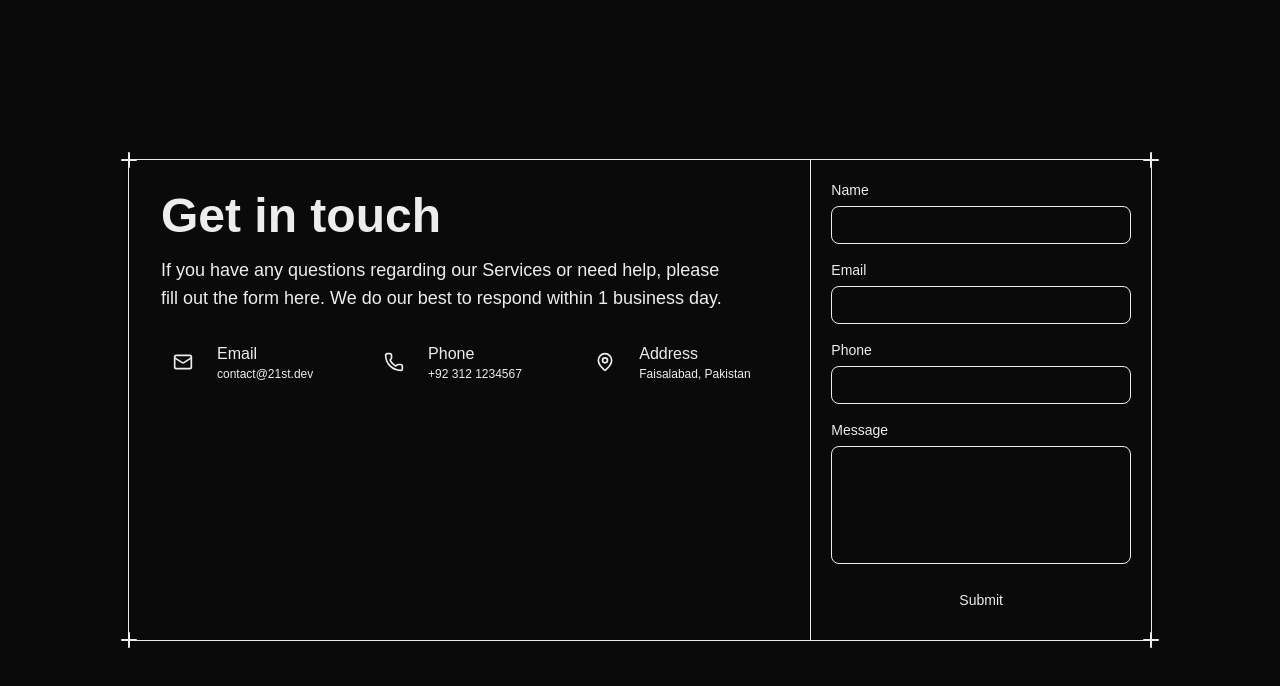
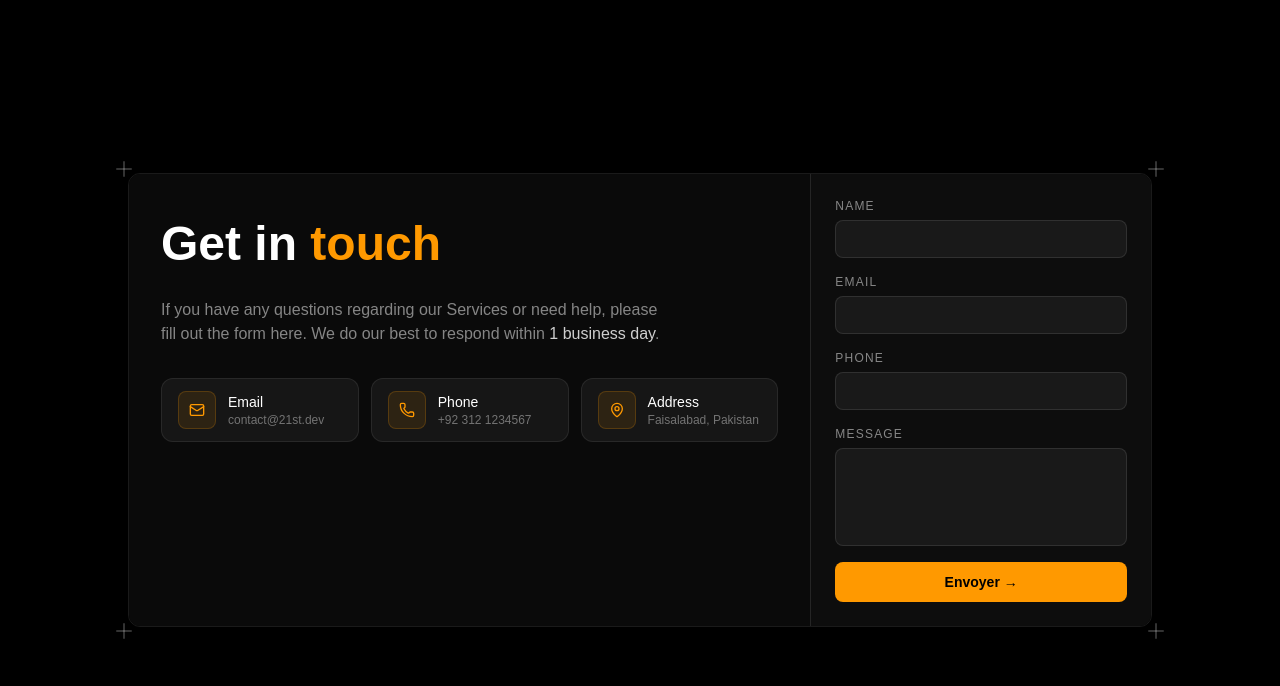
Before and after one commit to nxtex/nextjs-playground, a Next.js app: page /contact in a window 1280 px wide. Shown: the top 686 px of the page. Built offline with nearby package versions, Linux system fonts and the light colour scheme.

Commit message:
style: apply black/orange theme to contact page

```diff
--- a/app/contact/page.tsx
+++ b/app/contact/page.tsx
@@ -1,102 +1,94 @@
-import { ContactCard } from '@/components/ui/contact-card';
-import { Mail, Phone, MapPin } from 'lucide-react';
+import { Mail, Phone, MapPin, PlusIcon } from 'lucide-react';
 
 const contactInfo = [
-	{
-		icon: Mail,
-		label: 'Email',
-		value: 'contact@21st.dev',
-	},
-	{
-		icon: Phone,
-		label: 'Phone',
-		value: '+92 312 1234567',
-	},
-	{
-		icon: MapPin,
-		label: 'Address',
-		value: 'Faisalabad, Pakistan',
-	},
+	{ icon: Mail,    label: 'Email',   value: 'contact@21st.dev' },
+	{ icon: Phone,   label: 'Phone',   value: '+92 312 1234567' },
+	{ icon: MapPin,  label: 'Address', value: 'Faisalabad, Pakistan' },
 ];
 
 export default function ContactPage() {
 	return (
-		<main className="flex min-h-screen items-center justify-center bg-background px-6 py-16">
-			<div className="w-full max-w-5xl">
-				<ContactCard
-					title="Get in touch"
-					description="If you have any questions regarding our Services or need help, please fill out the form here. We do our best to respond within 1 business day."
-					contactInfo={contactInfo}
+		<main className="min-h-screen bg-black flex items-center justify-center px-6 py-16">
+			<div className="w-full max-w-5xl relative">
+
+				{/* Corner crosses */}
+				<PlusIcon className="absolute -top-4 -left-4 h-6 w-6 text-white/20" />
+				<PlusIcon className="absolute -top-4 -right-4 h-6 w-6 text-white/20" />
+				<PlusIcon className="absolute -bottom-4 -left-4 h-6 w-6 text-white/20" />
+				<PlusIcon className="absolute -bottom-4 -right-4 h-6 w-6 text-white/20" />
+
+				<div className="grid md:grid-cols-2 lg:grid-cols-3 border border-white/10 rounded-xl overflow-hidden shadow-2xl">
+
+					{/* Left — info */}
+					<div className="lg:col-span-2 bg-[#0a0a0a] px-8 py-10 space-y-6">
+						<h1 className="text-4xl md:text-5xl font-bold text-white leading-tight">
+							Get in{' '}
+							<span className="text-[#ff9900]">touch</span>
+						</h1>
+						<p className="text-white/50 text-sm md:text-base max-w-lg">
+							If you have any questions regarding our Services or need help,
+							please fill out the form here. We do our best to respond within{' '}
+							<span className="text-white/80">1 business day</span>.
+						</p>
+
+						<div className="grid grid-cols-1 sm:grid-cols-2 lg:grid-cols-3 gap-3 pt-2">
+							{contactInfo.map(({ icon: Icon, label, value }) => (
+								<div
+									key={label}
+									className="flex items-center gap-3 bg-white/5 border border-white/8 rounded-xl px-4 py-3"
 								>
+									<div className="p-2.5 rounded-lg bg-[#ff9900]/10 border border-[#ff9900]/20 flex-shrink-0">
+										<Icon className="h-4 w-4 text-[#ff9900]" />
+									</div>
+									<div>
+										<p className="text-white text-sm font-medium">{label}</p>
+										<p className="text-white/40 text-xs">{value}</p>
+									</div>
+								</div>
+							))}
+						</div>
+					</div>
+
+					{/* Right — form */}
+					<div className="bg-[#0d0d0d] border-t border-white/10 md:border-t-0 md:border-l border-white/10 p-6 flex items-center">
 						<form className="flex w-full flex-col gap-4">
-						<div className="flex flex-col gap-1.5">
-							<label
-								htmlFor="name"
-								className="text-sm font-medium"
-							>
-								Name
+
+							{[{ id: 'name', label: 'Name', type: 'text' }, { id: 'email', label: 'Email', type: 'email' }, { id: 'phone', label: 'Phone', type: 'tel' }].map(({ id, label, type }) => (
+								<div key={id} className="flex flex-col gap-1.5">
+									<label htmlFor={id} className="text-white/50 text-xs font-medium uppercase tracking-widest">
+										{label}
 									</label>
 									<input
-								id="name"
-								name="name"
-								type="text"
-								className="bg-background border border-border rounded-lg px-3 py-2 text-sm outline-none focus:ring-2 focus:ring-ring w-full"
+										id={id}
+										name={id}
+										type={type}
+										className="bg-white/5 border border-white/10 rounded-lg px-3 py-2 text-sm text-white placeholder-white/20 outline-none focus:border-[#ff9900]/50 focus:ring-1 focus:ring-[#ff9900]/30 w-full transition-colors"
 									/>
 								</div>
+							))}
 
 							<div className="flex flex-col gap-1.5">
-							<label
-								htmlFor="email"
-								className="text-sm font-medium"
-							>
-								Email
-							</label>
-							<input
-								id="email"
-								name="email"
-								type="email"
-								className="bg-background border border-border rounded-lg px-3 py-2 text-sm outline-none focus:ring-2 focus:ring-ring w-full"
-							/>
-						</div>
-
-						<div className="flex flex-col gap-1.5">
-							<label
-								htmlFor="phone"
-								className="text-sm font-medium"
-							>
-								Phone
-							</label>
-							<input
-								id="phone"
-								name="phone"
-								type="tel"
-								className="bg-background border border-border rounded-lg px-3 py-2 text-sm outline-none focus:ring-2 focus:ring-ring w-full"
-							/>
-						</div>
-
-						<div className="flex flex-col gap-1.5">
-							<label
-								htmlFor="message"
-								className="text-sm font-medium"
-							>
+								<label htmlFor="message" className="text-white/50 text-xs font-medium uppercase tracking-widest">
 									Message
 								</label>
 								<textarea
 									id="message"
 									name="message"
-								rows={5}
-								className="bg-background border border-border rounded-lg px-3 py-2 text-sm outline-none focus:ring-2 focus:ring-ring w-full resize-none"
+									rows={4}
+									className="bg-white/5 border border-white/10 rounded-lg px-3 py-2 text-sm text-white placeholder-white/20 outline-none focus:border-[#ff9900]/50 focus:ring-1 focus:ring-[#ff9900]/30 w-full resize-none transition-colors"
 								/>
 							</div>
 
 							<button
 								type="submit"
-							className="w-full rounded-lg bg-foreground px-4 py-2.5 text-sm font-medium text-background transition-opacity hover:opacity-80"
+								className="w-full rounded-lg bg-[#ff9900] hover:bg-[#e68900] active:scale-95 px-4 py-2.5 text-sm font-semibold text-black transition-all"
 							>
-							Submit
+								Envoyer →
 							</button>
 						</form>
-				</ContactCard>
+					</div>
+
+				</div>
 			</div>
 		</main>
 	);
```
Lines whose indentation alone changed are shown as unchanged.
